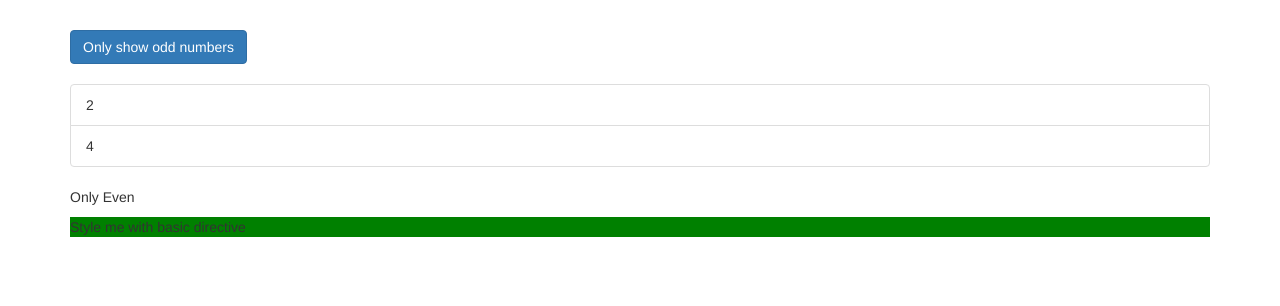
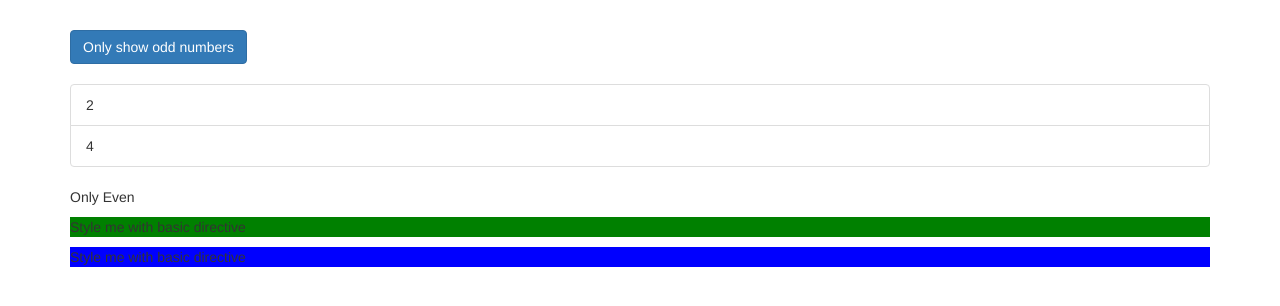
Before and after one commit to emosrb/Directives-Section-7, an Angular app: page / in a window 1280 px wide. Shown: the top 306 px of the page. Built offline with nearby package versions, Linux system fonts and the light colour scheme.

Commit message:
94.Better way to use Attribute Directive
We should use Renderer for any DOM manipulation,Of course we can do more than simply change the styling of an element via setStyle()

```diff
--- a/src/app/app.component.html
+++ b/src/app/app.component.html
@@ -32,6 +32,7 @@
         <p>Only Even</p>
       </ng-template>
       <p appBasicHighlight>Style me with basic directive</p>
+      <p appBetterHighlightDirective>Style me with basic directive</p>
     </div>
   </div>
 </div>
--- a/src/app/app.module.ts
+++ b/src/app/app.module.ts
@@ -5,11 +5,13 @@ import { FormsModule } from '@angular/forms';
 
 import { AppComponent } from './app.component';
 import { BasicHighlightDirective } from './basic-highlight/basic-highlight.directive';
+import { BetterHighlightDirectiveDirective } from './better-highlight/better-highlight-directive.directive';
 
 @NgModule({
   declarations: [
     AppComponent,
-    BasicHighlightDirective
+    BasicHighlightDirective,
+    BetterHighlightDirectiveDirective
   ],
   imports: [
     BrowserModule,
--- /dev/null
+++ b/src/app/better-highlight/better-highlight-directive.directive.ts
@@ -0,0 +1,14 @@
+import { Directive, OnInit, ElementRef, Renderer2 } from '@angular/core';
+
+@Directive({
+  selector: '[appBetterHighlightDirective]'
+})
+export class BetterHighlightDirectiveDirective implements OnInit{
+
+  constructor(private elRef: ElementRef, private renderer: Renderer2) { }
+
+  ngOnInit() {
+    this.renderer.setStyle(this.elRef.nativeElement, 'background-color', 'blue');
+  }
+
+}
```
